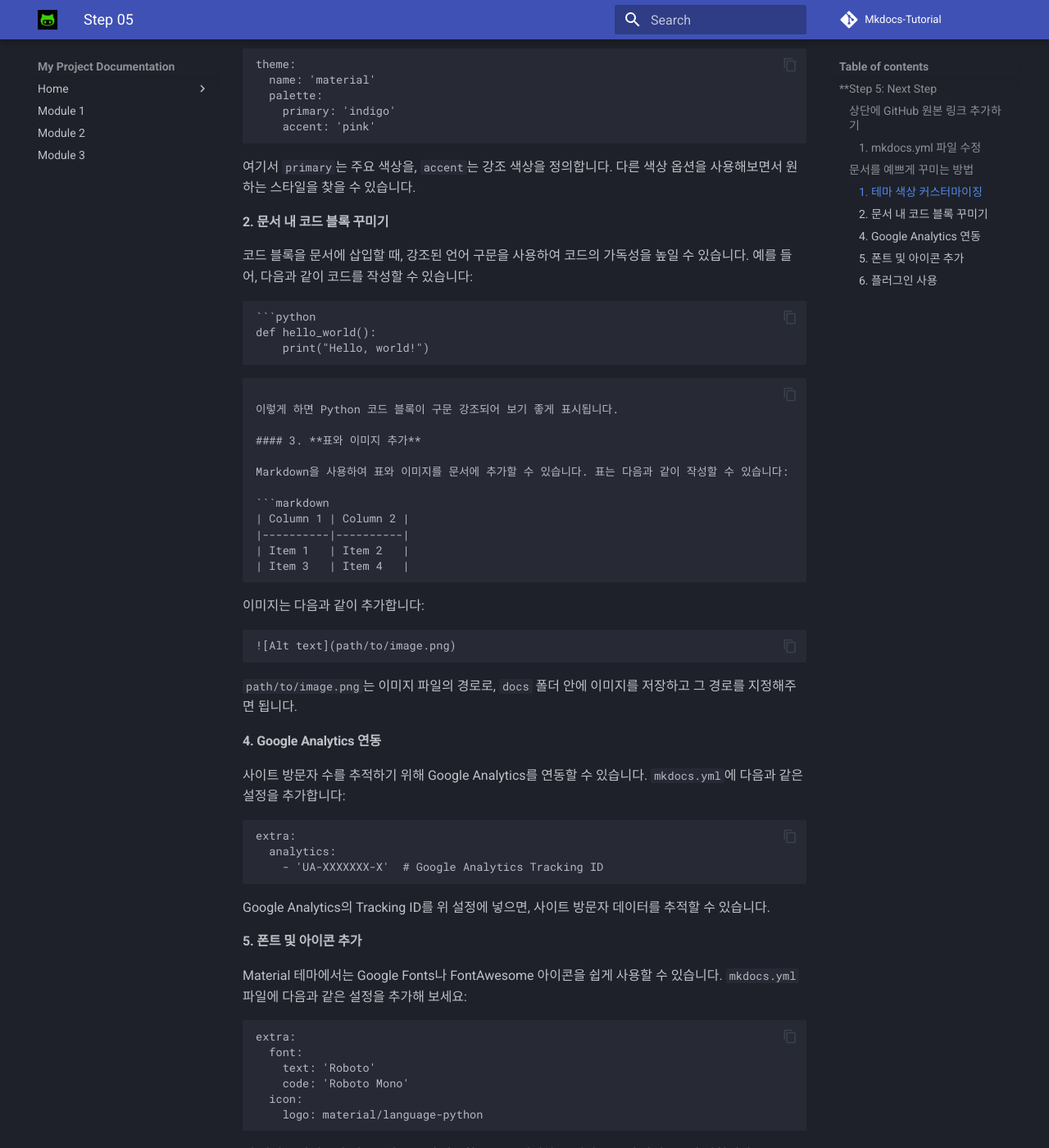
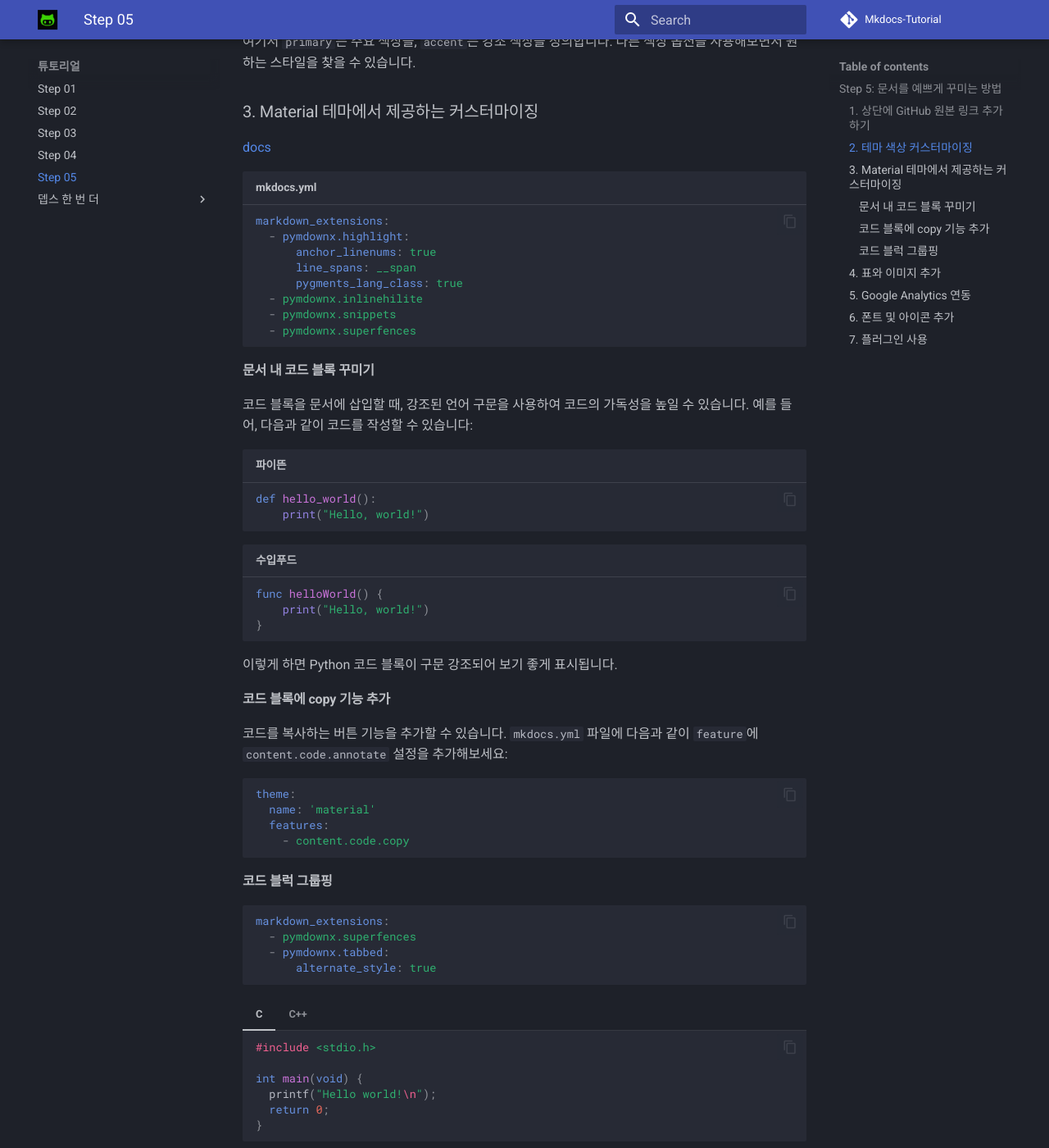
Before and after one commit to muzlive-jyl/mkdocs-tutorial, an MkDocs documentation site: the page built from docs/step-05.md, in a window 1280 px wide and 1400 px high, scrolled down 1110 px. Shown: the whole window at 82% size. Built offline with MkDocs 1.6.1 and Material for MkDocs 9.7.7, drawn with Linux system fonts in a browser that asks for light colours; comment, search, counter and statistics services are not loaded; some of the changed text lies outside the part shown.

Commit message:
feat: update docs

````diff
--- /dev/null
+++ b/docs/ios-tutorial.md
@@ -0,0 +1,93 @@
+# KiTPlayer SDK Documentation
+
+## 시작하기
+
+이 문서는 KiTPlayer SDK 사용 방법을 안내합니다.
+
+## 설치
+
+### SPM으로 설치
+
+KiTPlayer SDK를 SPM(Swift Package Manager)을 통해 설치할 수 있습니다.
+
+```text
+https://github.com/muzlive-info/muzlive-kit-player-sdk-ios
+```
+
+[repository](https://github.com/muzlive-info/muzlive-kit-player-sdk-ios)
+
+## 프로젝트 설정
+
+### 1. 앱 프라이버시 설정
+
+KiTPlayer SDK를 사용하기 위해서는 앱의 마이크 권한이 필요합니다. 이를 위해 `Privacy - Microphone Usage Description` 설정을 추가해야 합니다.
+
+`Info.plist` 파일에 아래 항목을 추가하세요:
+
+```xml
+<key>NSMicrophoneUsageDescription</key>
+<string>키트 인식을 위해 마이크 권한이 필요합니다.</string>
+```
+
+![앱 프라이버시 설정 예시](https://prod-files-secure.s3.us-west-2.amazonaws.com/5ae1257a-34e7-42fd-9eac-be81ca8c780b/8624271b-7ee6-4d8e-86fb-051c0b1ea4fa/Untitled.png)
+
+## SDK 사용하기
+
+### 1. 초기화
+
+`AppDelegate`에 SDK 키와 함께 `KiTPlayer`를 초기화해야 합니다. 아래와 같이 설정하세요:
+
+```swift
+import KiTPlayer
+
+@UIApplicationMain
+class AppDelegate: UIResponder, UIApplicationDelegate {
+    var window: UIWindow?
+
+    func application(_ application: UIApplication, didFinishLaunchingWithOptions launchOptions: [UIApplication.LaunchOptionsKey: Any]?) -> Bool {
+        KiTPlayer.initialize(withAPIKey: "YOUR_API_KEY")
+        return true
+    }
+}
+```
+
+![초기화 예시](https://prod-files-secure.s3.us-west-2.amazonaws.com/5ae1257a-34e7-42fd-9eac-be81ca8c780b/8c5af5f3-3b4b-448b-a1af-ec31453f5e93/Untitled.png)
+
+### 2. 플레이어 실행
+
+`ViewController`에서 버튼을 통해 `start()` 메서드를 호출하여 플레이어를 실행할 수 있습니다. 예시는 다음과 같습니다:
+
+```swift
+import KiTPlayer
+
+class ViewController: UIViewController {
+    @IBAction func playButtonTapped(_ sender: UIButton) {
+        KiTPlayer.shared.start()
+    }
+}
+```
+
+![플레이어 실행 예시](https://prod-files-secure.s3.us-west-2.amazonaws.com/5ae1257a-34e7-42fd-9eac-be81ca8c780b/9b632706-95ad-4b8f-be5f-8bf2875d1c73/Untitled.png)
+
+### 3. 에러 확인
+
+SDK 사용 중 발생할 수 있는 에러를 처리하기 위해 delegate를 등록할 수 있습니다.
+
+```swift
+import KiTPlayer
+
+class ViewController: UIViewController, KiTPlayerDelegate {
+    override func viewDidLoad() {
+        super.viewDidLoad()
+        KiTPlayer.shared.delegate = self
+    }
+
+    func kitPlayer(_ kitPlayer: KiTPlayer, didEncounterError error: Error) {
+        print("Error encountered: \(error.localizedDescription)")
+    }
+}
+```
+
+![에러 확인 예시](https://prod-files-secure.s3.us-west-2.amazonaws.com/5ae1257a-34e7-42fd-9eac-be81ca8c780b/e19d434d-47ab-4f10-8cd3-6fe5e17c1745/Untitled.png)
+![에러 확인 예시](https://prod-files-secure.s3.us-west-2.amazonaws.com/5ae1257a-34e7-42fd-9eac-be81ca8c780b/8f4de828-8a47-4e8f-a07c-fe1fd3aa4c75/Untitled.png)
+```
--- a/docs/step-03.md
+++ b/docs/step-03.md
@@ -80,6 +80,4 @@ mkdocs serve
 
 브라우저에서 새롭게 변경된 테마와 설정을 확인해보세요. 테마가 `material`로 변경되고, 로고나 푸터가 설정대로 잘 표시되는지 확인합니다.
 
-### **Step 4: GitHub Pages 배포**
-
-이제 마지막 단계로, 문서를 GitHub Pages에 배포하여 다른 사람들도 접근할 수 있게 만들어보겠습니다. 이 단계에 대해 준비가 되면 알려주세요!
+> 이제 마지막 단계로, 문서를 GitHub Pages에 배포하여 다른 사람들도 접근할 수 있게 만들어보겠습니다. 이 단계에 대해 준비가 되면 알려주세요!
--- a/docs/step-05.md
+++ b/docs/step-05.md
@@ -1,40 +1,29 @@
+## Step 5: 문서를 예쁘게 꾸미는 방법
 
-## **Step 5: Next Step
+MkDocs 사이트를 더 예쁘고 사용하기 쉽게 꾸미는 몇 가지 방법을 소개하겠습니다.
 
-### **상단에 GitHub 원본 링크 추가하기**
+### 1. **상단에 GitHub 원본 링크 추가하기**
 
 MkDocs 사이트 상단에 원본 GitHub 리포지토리로 연결되는 링크를 추가하는 방법을 설명드리겠습니다. 이 링크는 사용자가 문서의 원본 코드나 프로젝트를 쉽게 찾을 수 있도록 도와줍니다.
-
-#### 1. `mkdocs.yml` 파일 수정
 
 `mkdocs.yml` 파일에서 `repo_url`과 `repo_name` 설정을 추가하여 GitHub 리포지토리 링크를 표시할 수 있습니다.
 
 ```yaml
 site_name: My Project Documentation
 
-theme:
-  name: 'material'
+...
 
-repo_url: https://github.com/yourusername/mkdocs-tutorial
-repo_name: GitHub
+repo_url: https://github.com/muzlive-jyl/mkdocs-tutorial
+repo_name: Mkdocs-Tutorial
 
-nav:
-  - Home: index.md
-  - Module 1: module1/README.md
-  - Module 2: module2/README.md
-  - Module 3: module3/README.md
 ```
 
-- **`repo_url`**: GitHub 리포지토리의 URL을 설정합니다. 위의 예에서는 `https://github.com/yourusername/mkdocs-tutorial`로 설정되어 있습니다. 이 URL을 실제 GitHub 리포지토리의 주소로 변경하세요.
+- **`repo_url`**: GitHub 리포지토리의 URL을 설정합니다. 위의 예에서는 `https://github.com/{yourusername}/{repositoryname}`로 설정되어 있습니다. 이 URL을 실제 GitHub 리포지토리의 주소로 변경하세요.
 - **`repo_name`**: 링크에 표시될 텍스트를 설정합니다. 예를 들어, "GitHub"로 설정하면, 상단에 "GitHub"이라는 이름으로 링크가 나타납니다.
 
 이 설정을 추가하고 다시 MkDocs 서버를 실행하거나 `mkdocs serve` 명령어로 확인해보면, 상단에 GitHub 리포지토리로 연결되는 링크가 추가된 것을 볼 수 있습니다.
 
-### **문서를 예쁘게 꾸미는 방법**
-
-MkDocs 사이트를 더 예쁘고 사용하기 쉽게 꾸미는 몇 가지 방법을 소개하겠습니다.
-
-#### 1. **테마 색상 커스터마이징**
+### **2. 테마 색상 커스터마이징**
 
 Material 테마에서는 기본 색상을 변경하여 사이트의 분위기를 바꿀 수 있습니다. `mkdocs.yml` 파일에 다음과 같은 색상 설정을 추가해보세요:
 
@@ -48,20 +37,80 @@ theme:
 
 여기서 `primary`는 주요 색상을, `accent`는 강조 색상을 정의합니다. 다른 색상 옵션을 사용해보면서 원하는 스타일을 찾을 수 있습니다.
 
-#### 2. **문서 내 코드 블록 꾸미기**
+### 3. Material 테마에서 제공하는 커스터마이징
+
+[docs](https://squidfunk.github.io/mkdocs-material/reference/code-blocks/)
+
+```yml title="mkdocs.yml"
+markdown_extensions:
+  - pymdownx.highlight:
+      anchor_linenums: true
+      line_spans: __span
+      pygments_lang_class: true
+  - pymdownx.inlinehilite
+  - pymdownx.snippets
+  - pymdownx.superfences
+```
+
+#### **문서 내 코드 블록 꾸미기**
 
 코드 블록을 문서에 삽입할 때, 강조된 언어 구문을 사용하여 코드의 가독성을 높일 수 있습니다. 예를 들어, 다음과 같이 코드를 작성할 수 있습니다:
 
-```markdown
-```python
+```python title="파이뜬"
 def hello_world():
     print("Hello, world!")
 ```
+
+```swift title="수입푸드"
+func helloWorld() {
+    print("Hello, world!")
+}
 ```
 
 이렇게 하면 Python 코드 블록이 구문 강조되어 보기 좋게 표시됩니다.
 
-#### 3. **표와 이미지 추가**
+#### 코드 블록에 copy 기능 추가
+
+코드를 복사하는 버튼 기능을 추가할 수 있습니다. `mkdocs.yml` 파일에 다음과 같이 `feature`에 `content.code.annotate` 설정을 추가해보세요:
+
+```yml
+theme:
+  name: 'material'
+  features:
+    - content.code.copy
+```
+
+#### 코드 블럭 그룹핑
+```yml
+markdown_extensions:
+  - pymdownx.superfences
+  - pymdownx.tabbed:
+      alternate_style: true
+```
+
+=== "C"
+
+    ``` c
+    #include <stdio.h>
+
+    int main(void) {
+      printf("Hello world!\n");
+      return 0;
+    }
+    ```
+
+=== "C++"
+
+    ``` c++
+    #include <iostream>
+
+    int main(void) {
+      std::cout << "Hello world!" << std::endl;
+      return 0;
+    }
+    ```
+
+### 4. **표와 이미지 추가**
 
 Markdown을 사용하여 표와 이미지를 문서에 추가할 수 있습니다. 표는 다음과 같이 작성할 수 있습니다:
 
@@ -72,15 +121,21 @@ Markdown을 사용하여 표와 이미지를 문서에 추가할 수 있습니
 | Item 3   | Item 4   |
 ```
 
+| Column 1 | Column 2 |
+|----------|----------|
+| Item 1   | Item 2   |
+| Item 3   | Item 4   |
+
 이미지는 다음과 같이 추가합니다:
 
 ```markdown
 ![Alt text](path/to/image.png)
 ```
+![Immmmmaaagggeee](img/logo.png)
 
-`path/to/image.png`는 이미지 파일의 경로로, `docs` 폴더 안에 이미지를 저장하고 그 경로를 지정해주면 됩니다.
+> `img/logo.png`는 이미지 파일의 경로로, `docs` 폴더 안에 이미지를 저장하고 그 경로를 지정해주면 됩니다.
 
-#### 4. **Google Analytics 연동**
+### 5. **Google Analytics 연동**
 
 사이트 방문자 수를 추적하기 위해 Google Analytics를 연동할 수 있습니다. `mkdocs.yml`에 다음과 같은 설정을 추가합니다:
 
@@ -92,7 +147,7 @@ extra:
 
 Google Analytics의 Tracking ID를 위 설정에 넣으면, 사이트 방문자 데이터를 추적할 수 있습니다.
 
-#### 5. **폰트 및 아이콘 추가**
+### 6. **폰트 및 아이콘 추가**
 
 Material 테마에서는 Google Fonts나 FontAwesome 아이콘을 쉽게 사용할 수 있습니다. `mkdocs.yml` 파일에 다음과 같은 설정을 추가해 보세요:
 
@@ -107,7 +162,7 @@ extra:
 
 이 설정은 사이트의 텍스트와 코드에 사용할 폰트를 지정하고, 상단 로고에 아이콘을 추가합니다.
 
-#### 6. **플러그인 사용**
+### 7. **플러그인 사용**
 
 MkDocs에서는 다양한 플러그인을 사용하여 기능을 확장할 수 있습니다. 예를 들어, `search` 플러그인을 사용하여 사이트 내 검색 기능을 활성화할 수 있습니다.
 
--- a/mkdocs.yml
+++ b/mkdocs.yml
@@ -1,4 +1,4 @@
-site_name: My Project Documentation
+site_name: Mkdocs Tutorial
 repo_url: https://github.com/muzlive-jyl/mkdocs-tutorial
 repo_name: Mkdocs-Tutorial
 
@@ -8,9 +8,11 @@ theme:
   favicon: 'img/favicon.png'  # docs 폴더 내의 경로
   palette:
     scheme: slate
+    accent: 'pink' # 강조 색상
   features:
     - content.code.copy
     - content.code.annotate
+    - navigation.tabs
 
 extra:
   social:
@@ -22,14 +24,28 @@ extra:
 markdown_extensions:
   - toc:
       permalink: true # https://yakworks.github.io/docmark/extensions/permalinks/
-
+  - pymdownx.highlight:
+      anchor_linenums: true
+      line_spans: __span
+      pygments_lang_class: true
+  - pymdownx.inlinehilite
+  - pymdownx.snippets
+  - pymdownx.superfences
+  - pymdownx.tabbed:
+      alternate_style: true
 nav:
-  - Home:
+  - 소개:
     - index.md
+  - 튜토리얼:
     - step-01.md
     - step-02.md
     - step-03.md
     - step-04.md
+    - step-05.md
+    - 뎁스 한 번 더:
+      - depth/test-01.md
+  - iOS:
+    - ios-tutorial.md
   - Module 1: module1/README.md
   - Module 2: module2/README.md
   - Module 3: module3/README.md
````
Also changed, not shown: docs/depth/test-01.md (added, +1 -0 lines), docs/step-01.md (+14 -2 lines), docs/step-02.md (+1 -1 lines), docs/step-04.md (+1 -1 lines).
